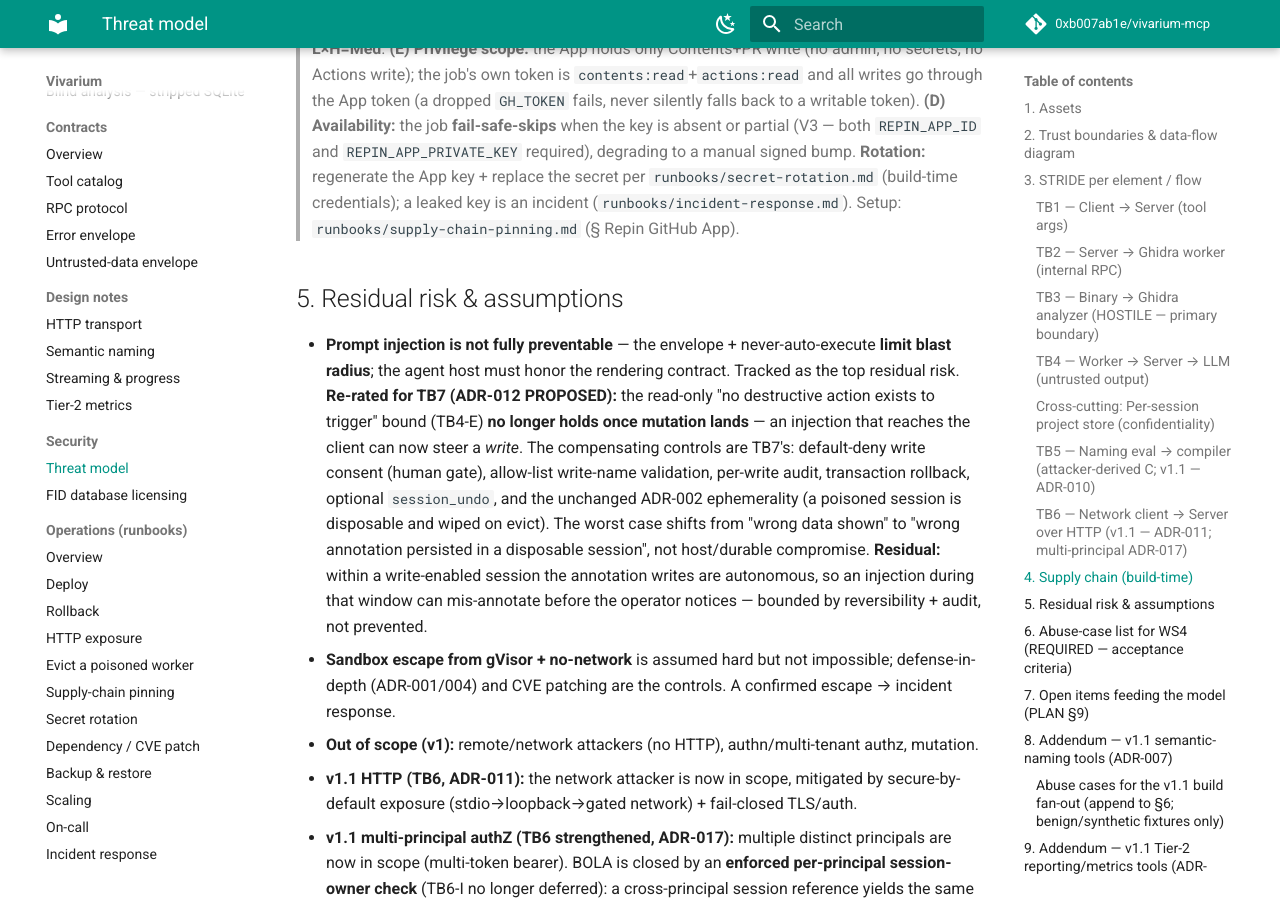
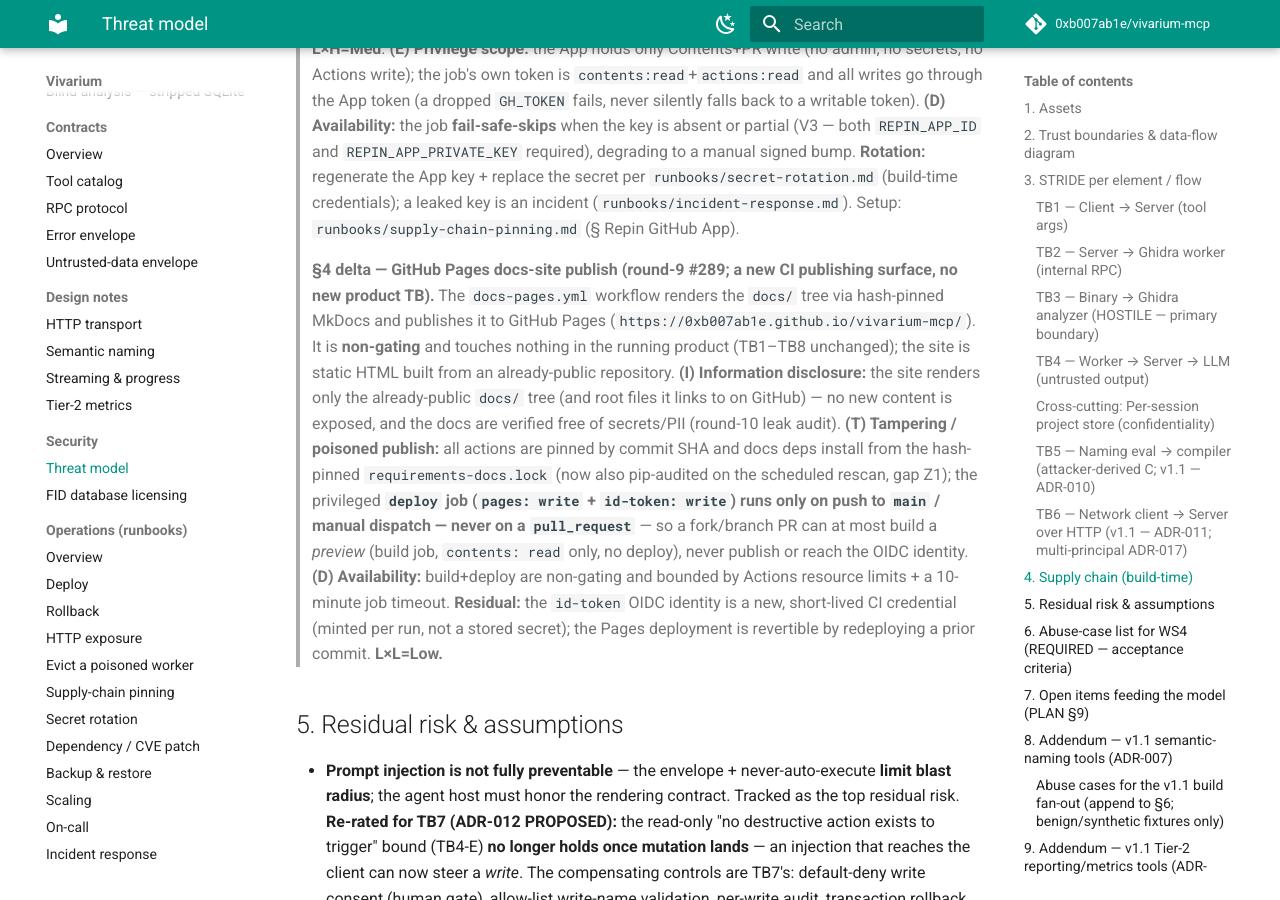
Before and after one commit to 0xb007ab1e/vivarium-mcp, an MkDocs documentation site: the page built from docs/security/threat-model.md, in a window 1280 px wide and 900 px high, scrolled down 15181 px. Built offline with MkDocs 1.6.1 and Material for MkDocs 9.7.7, drawn with Linux system fonts in a browser that asks for light colours; comment, search, counter and statistics services are not loaded.

Commit message:
ci+docs: close round-10 lows Z1-Z3 (supply-chain rescan + Pages hardening + threat-model) (#290)
Z1 (supply-chain): scheduled-rescan.yml now pip-audits requirements-{mutation,
groundtruth,docs}.lock too — previously only runtime/dev/sast were audited and the
rest relied solely on Renovate OSV alerts. Belt-and-suspenders CVE detection across
every hash-pinned dependency surface.

Z2 (least-privilege): drop the unused `contents: read` from docs-pages.yml deploy
job — it consumes only the prebuilt Pages artifact, so `contents` defaults to none.
`pages: write` + `id-token: write` unchanged.

Z3 (threat-model): add a §4 delta for the GitHub Pages publish surface (docs-pages.yml,
#289) — info-only, non-gating, SHA-pinned actions + hash-pinned docs deps, deploy gated
to main so forks cannot publish or reach the OIDC identity. L×L=Low.

Round-10 audit found NO Critical/High; core runtime, tripwires, and the public-docs
leak check were all clean. These three are defense-in-depth / hygiene only.
Validated: test_coverage_markers 19/19; actionlint clean on both changed workflows.

Co-authored-by: Claude Opus 4.8 <noreply@anthropic.com>

```diff
--- a/docs/security/threat-model.md
+++ b/docs/security/threat-model.md
@@ -394,6 +394,22 @@ enforced — closing the BOLA gap that ADR-011 §6 deferred (TB6-I).
 > **Rotation:** regenerate the App key + replace the secret per `runbooks/secret-rotation.md`
 > (build-time credentials); a leaked key is an incident (`runbooks/incident-response.md`). Setup:
 > `runbooks/supply-chain-pinning.md` (§ Repin GitHub App).
+
+> **§4 delta — GitHub Pages docs-site publish (round-9 #289; a new CI publishing surface, no new
+> product TB).** The `docs-pages.yml` workflow renders the `docs/` tree via hash-pinned MkDocs and
+> publishes it to GitHub Pages (`https://0xb007ab1e.github.io/vivarium-mcp/`). It is **non-gating** and
+> touches nothing in the running product (TB1–TB8 unchanged); the site is static HTML built from an
+> already-public repository. **(I) Information disclosure:** the site renders only the already-public
+> `docs/` tree (and root files it links to on GitHub) — no new content is exposed, and the docs are
+> verified free of secrets/PII (round-10 leak audit). **(T) Tampering / poisoned publish:** all actions
+> are pinned by commit SHA and docs deps install from the hash-pinned `requirements-docs.lock` (now also
+> pip-audited on the scheduled rescan, gap Z1); the privileged **`deploy` job (`pages: write` +
+> `id-token: write`) runs only on push to `main` / manual dispatch — never on a `pull_request`** — so a
+> fork/branch PR can at most build a *preview* (build job, `contents: read` only, no deploy), never
+> publish or reach the OIDC identity. **(D) Availability:** build+deploy are non-gating and bounded by
+> Actions resource limits + a 10-minute job timeout. **Residual:** the `id-token` OIDC identity is a
+> new, short-lived CI credential (minted per run, not a stored secret); the Pages deployment is
+> revertible by redeploying a prior commit. **L×L=Low.**
 
 ## 5. Residual risk & assumptions
 
```
Also changed, not shown: CHANGELOG.md (+10 -0 lines), 2 other files.
